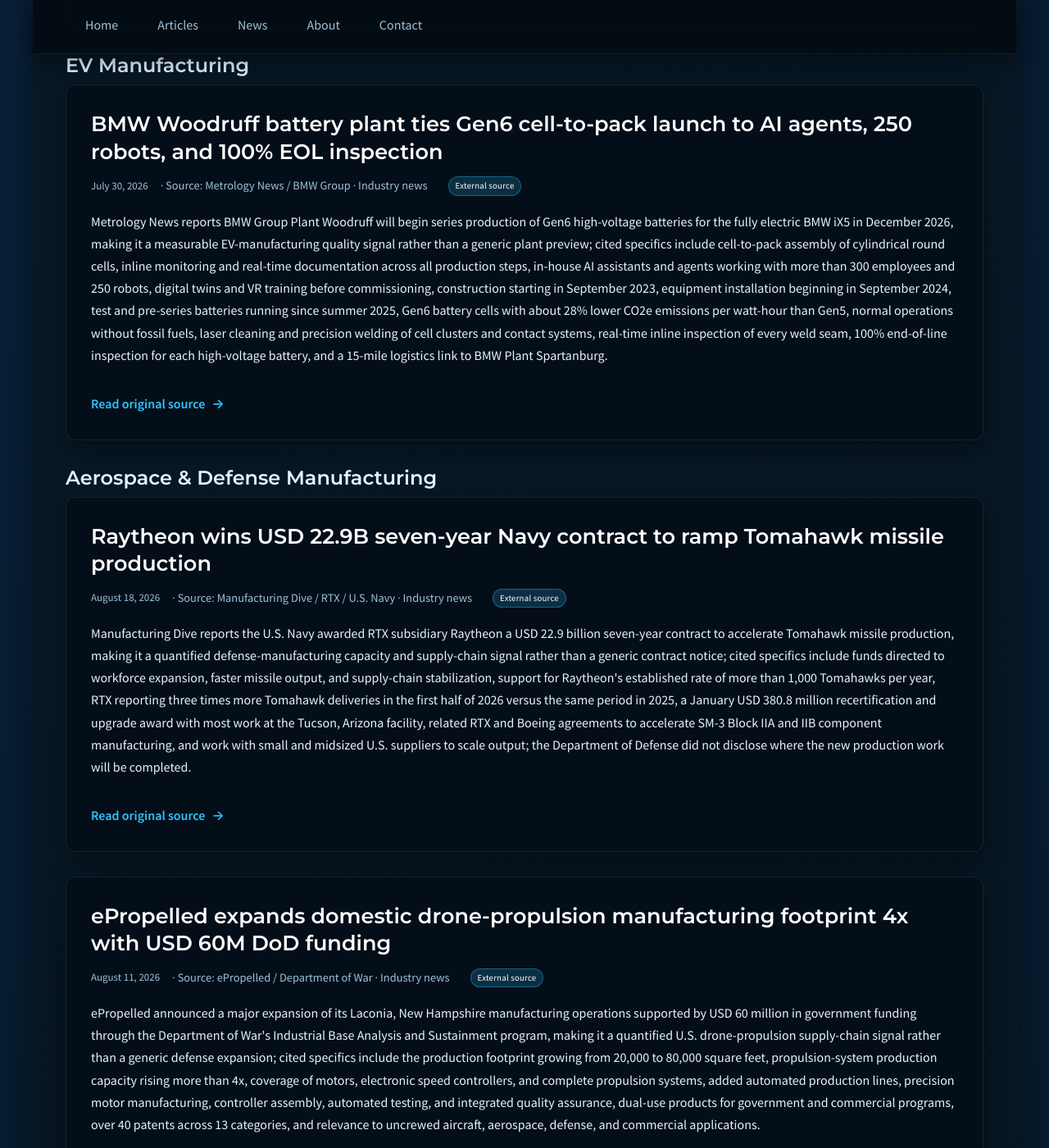
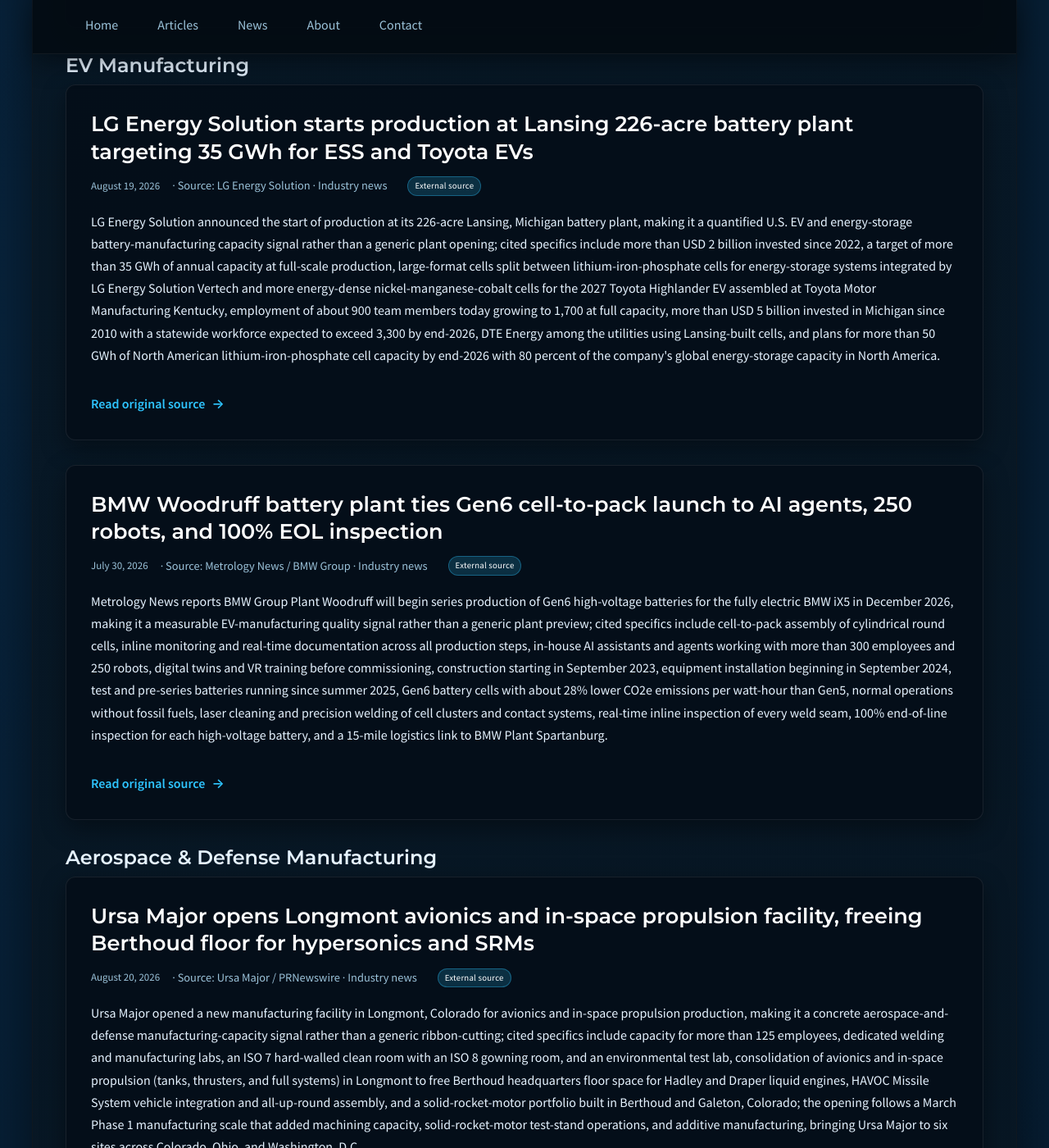
Before and after one commit to JohnForeman/MetrologyCentral, a Jekyll site: the page built from news.md, in a window 1280 px wide and 1400 px high, scrolled down 2348 px. Shown: the whole window at 82% size. Built offline with Jekyll 4.4.1, drawn with Linux system fonts in a browser that asks for light colours; some of the changed text lies outside the part shown.

Commit message:
news: add LG Energy Solution Lansing battery plant + Ursa Major Longmont facility; remove superseded CAMIO 2026 R2 preview

```diff
--- a/_data/news.yml
+++ b/_data/news.yml
@@ -30,6 +30,41 @@
     quality workflows, new region-of-interest methods and point-cloud functions, and improved CAD, accessory-management,
     and 3D-visualization support.
   url: https://metrology.news/wenzel-wm-quartis-r2026-2-enhances-measurement-evaluation-reporting-and-digital-integration/
+
+- date: '2026-08-20'
+  title: Ursa Major opens Longmont avionics and in-space propulsion facility, freeing Berthoud floor for hypersonics and SRMs
+  source: Ursa Major / PRNewswire
+  sector: aerospace_defense_manufacturing
+  kind: industry_news
+  summary: >-
+    Ursa Major opened a new manufacturing facility in Longmont, Colorado for avionics and in-space propulsion
+    production, making it a concrete aerospace-and-defense manufacturing-capacity signal rather than a generic
+    ribbon-cutting; cited specifics include capacity for more than 125 employees, dedicated welding and manufacturing
+    labs, an ISO 7 hard-walled clean room with an ISO 8 gowning room, and an environmental test lab, consolidation of
+    avionics and in-space propulsion (tanks, thrusters, and full systems) in Longmont to free Berthoud headquarters
+    floor space for Hadley and Draper liquid engines, HAVOC Missile System vehicle integration and all-up-round
+    assembly, and a solid-rocket-motor portfolio built in Berthoud and Galeton, Colorado; the opening follows a March
+    Phase 1 manufacturing scale that added machining capacity, solid-rocket-motor test-stand operations, and additive
+    manufacturing, bringing Ursa Major to six sites across Colorado, Ohio, and Washington, D.C.
+  url: https://www.prnewswire.com/news-releases/ursa-major-opens-new-longmont-manufacturing-facility-302856619.html
+
+- date: '2026-08-19'
+  title: LG Energy Solution starts production at Lansing 226-acre battery plant targeting 35 GWh for ESS and Toyota EVs
+  source: LG Energy Solution
+  sector: ev_manufacturing
+  kind: industry_news
+  summary: >-
+    LG Energy Solution announced the start of production at its 226-acre Lansing, Michigan battery plant, making it a
+    quantified U.S. EV and energy-storage battery-manufacturing capacity signal rather than a generic plant opening;
+    cited specifics include more than USD 2 billion invested since 2022, a target of more than 35 GWh of annual capacity
+    at full-scale production, large-format cells split between lithium-iron-phosphate cells for energy-storage systems
+    integrated by LG Energy Solution Vertech and more energy-dense nickel-manganese-cobalt cells for the 2027 Toyota
+    Highlander EV assembled at Toyota Motor Manufacturing Kentucky, employment of about 900 team members today growing to
+    1,700 at full capacity, more than USD 5 billion invested in Michigan since 2010 with a statewide workforce expected
+    to exceed 3,300 by end-2026, DTE Energy among the utilities using Lansing-built cells, and plans for more than 50 GWh
+    of North American lithium-iron-phosphate cell capacity by end-2026 with 80 percent of the company's global
+    energy-storage capacity in North America.
+  url: https://news.lgensol.com/company-news/press-releases/5163/
 
 - date: '2026-08-18'
   title: Raytheon wins USD 22.9B seven-year Navy contract to ramp Tomahawk missile production
@@ -3367,15 +3402,6 @@
     at near-line non-destructive metrology, reflecting continued migration of volumetric
     inspection from labs to production environments.
   url: https://www.qualitymag.com/articles/99404-lk-metrology-ct-system
-- date: '2026-02-16'
-  title: CAMIO 2026 R2 announced as first release with full REVO system support
-  source: M&MT
-  sector: quality_software
-  kind: vendor_release
-  summary: M&MT coverage of LK Metrology's MACH 2026 plans says CAMIO 2026 R2 is the
-    first official release with full Renishaw REVO support, adding synchronized CMM/probe-head
-    motion and multi-sensor workflow integration for faster 5-axis inspection programming.
-  url: https://www.mmt-online.co.uk/lk-to-present-new-metrology-software-and-hardware/
 - date: '2026-02-11'
   title: International AI measurement network publishes consensus practices for automated
     AI evaluations
```
